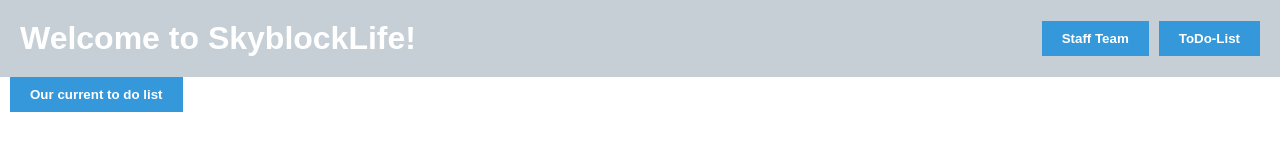
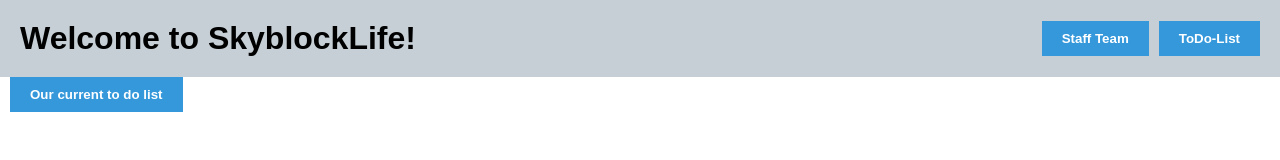
Before and after one commit to SkyblockIsLife/skyblockislife.github.io, a plain HTML site: page index.html in a window 1280 px wide. Drawn offline with Linux system fonts and the light colour scheme.

Commit message:
Im still not done yet

```diff
--- a/index.html
+++ b/index.html
@@ -7,7 +7,7 @@
 </head>
 <body>
   <header>
-    <h1 style="color: white;">Welcome to SkyblockLife!</h1>
+    <h1 style="color: black;">Welcome to SkyblockLife!</h1>
     <nav>
       <button class="nav-button" onclick="window.location.href='../Tabs/StaffTeam.html'">Staff Team</button>
       <button class="nav-button" onclick="window.location.href='../Tabs/ToDo-List.html'">ToDo-List</button>
```
